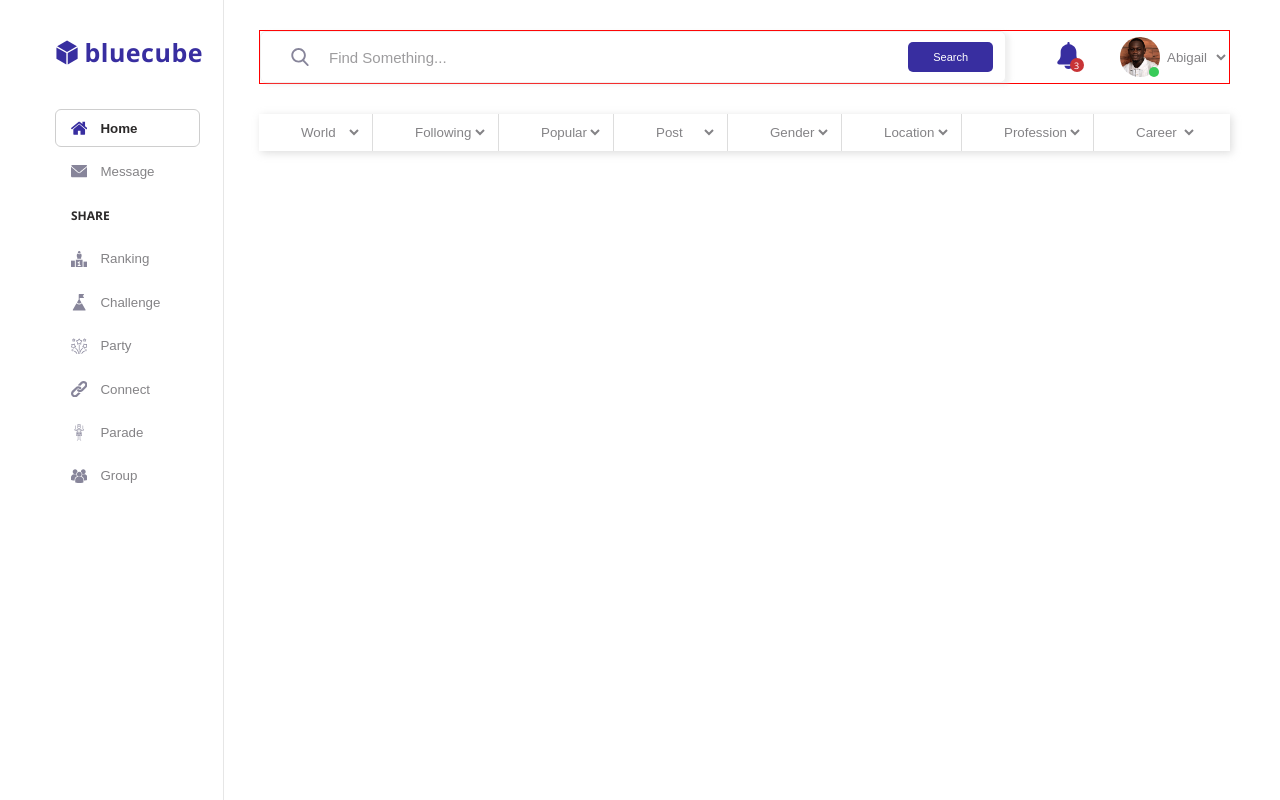
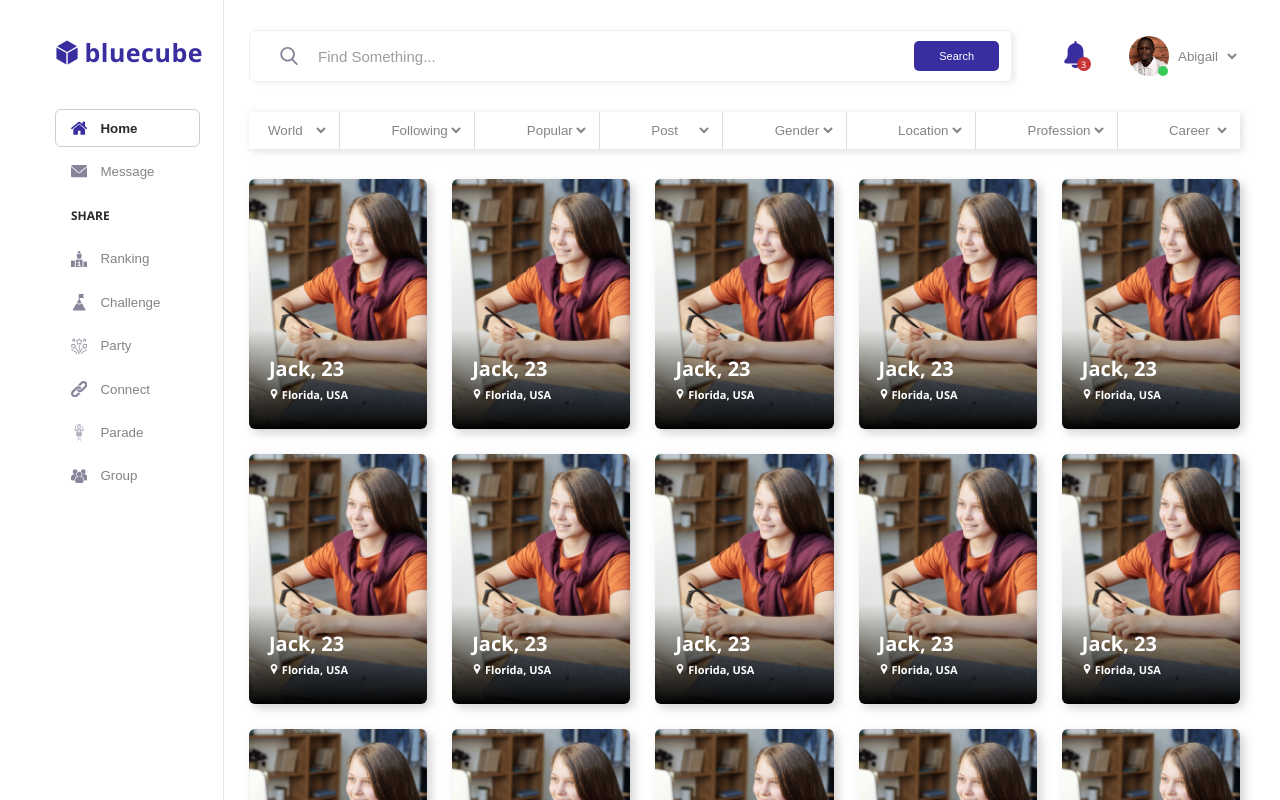
Before and after one commit to genral-walker/bluecode-Assessment, a React (Create React App) app: page / in a window 1280 px wide. Built offline with nearby package versions, Linux system fonts and the light colour scheme.

Commit message:
Finish Site.

```diff
--- a/src/components/App.js
+++ b/src/components/App.js
@@ -5,12 +5,12 @@ import Navigation from './Navigation/Navigation';
 import { ReactComponent as Search } from '../assets/svgs/search.svg';
 import { ReactComponent as Bell } from '../assets/svgs/bell.svg';
 import ChatBox from './ChatBox/ChatBox';
+import Catalogue from './Catalogue/Catalogue';
+
 
 const App = () => {
 
   const [state, setstate] = useState(false);
-
-  const toggleState = () => setstate(prev => !prev);
 
   return (
     <div className="App">
@@ -26,7 +26,7 @@ const App = () => {
           </form>
 
           <div className='notifications'>
-            <span onClick={() => toggleState()}>
+            <span onClick={() => setstate(prev => !prev)}>
               <Bell />
               <p>3</p>
             </span>
@@ -104,6 +104,34 @@ const App = () => {
 
         </div>
 
+        <section className='catalogue'>
+          <Catalogue />
+          <Catalogue />
+          <Catalogue />
+          <Catalogue />
+          <Catalogue />
+          <Catalogue />
+          <Catalogue />
+          <Catalogue />
+          <Catalogue />
+          <Catalogue />
+          <Catalogue />
+          <Catalogue />
+          <Catalogue />
+          <Catalogue />
+          <Catalogue />
+          <Catalogue />
+          <Catalogue />
+          <Catalogue />
+          <Catalogue />
+          <Catalogue />
+          <Catalogue />
+          <Catalogue />
+          <Catalogue />
+          <Catalogue />
+          <Catalogue />
+        </section>
+
       </main>
     </div>
   );
--- a/src/components/App.scss
+++ b/src/components/App.scss
@@ -29,7 +29,7 @@ body {
   font-family: "Noto Sans JP", sans-serif;
   font-family: "Segoe UI", Tahoma, Geneva, Verdana, sans-serif;
   box-sizing: border-box;
-  overflow-x: hidden;
+  overflow: hidden;
 }
 
 a {
@@ -72,13 +72,14 @@ textarea {
 .main {
   height: 100vh;
   width: 85.5%;
-  padding: 3rem 5rem 1.5rem 3.5rem;
+  padding: 3rem 4rem 3rem 2.5rem;
+  overflow-y: auto;
 }
 
 .main-nav {
-  border: 1px solid red;
   position: relative;
   @include flex-between;
+
 
   .search-box {
     @include flex-between;
@@ -113,11 +114,7 @@ textarea {
       font-size: 1.1rem;
       border-radius: 5px;
     }
-
-    @include responsive(hover) {
-    }
   }
-
 
   .notifications {
     flex: 0 0 18%;
@@ -170,10 +167,8 @@ textarea {
 
 
 
-
 .selects {
   @include flex-between;
-  justify-content: space-evenly;
   margin: 3rem 0;
   box-shadow: 2px 2px 8px rgba($color-text-light, 0.7);
   div {
@@ -184,3 +179,11 @@ textarea {
     }
   }
 }
+
+
+
+.catalogue {
+  display: grid;
+  grid-template-columns: repeat(5, 1fr);
+  gap: 2.5rem;
+}
--- /dev/null
+++ b/src/components/Catalogue/Catalogue.jsx
@@ -0,0 +1,36 @@
+
+import React from 'react';
+import styles from './Catalogue.module.scss';
+import { ReactComponent as Location } from '../../assets/svgs/location.svg';
+import { ReactComponent as Heart } from '../../assets/svgs/heart-oepn.svg';
+import { ReactComponent as Dislike } from '../../assets/svgs/dislike.svg';
+
+const Catalogue = () => {
+    return (
+        <div className={styles.body}>
+
+            <div>
+                <h2>Jack, 23</h2>
+                <p><Location /> Florida, USA</p>
+            </div>
+
+            <div>
+                <h2>Jack, 23</h2>
+                <p><Location /> Florida, USA</p>
+
+                <span className={styles.yes}>
+                    <button>
+                        <Heart />
+                    </button>
+                    <button>
+                        <Dislike />
+                    </button>
+                </span>
+
+            </div>
+
+        </div>
+    )
+};
+
+export default Catalogue;
--- /dev/null
+++ b/src/components/Catalogue/Catalogue.module.scss
@@ -0,0 +1,96 @@
+@import "../../assets/scss/main.scss";
+
+.body {
+  height: 25rem;
+  border-radius: 6px;
+  background: linear-gradient(to top, rgb(0, 0, 0), rgba(43, 41, 41, 0) 40%),
+    url(../../assets/images/woman.png);
+  background-size: cover;
+  position: relative;
+  overflow: hidden;
+  box-shadow: 4px 4px 10px rgba($color-text-light, 0.9);
+  cursor: pointer;
+
+  @include responsive(hover) {
+    div:last-of-type {
+      transform: translateY(0);
+      opacity: 1;
+    }
+  }
+  @include responsive(1500px) {
+    border-radius: 10px;
+  }
+
+  & * {
+    color: $color-white;
+    fill: $color-white;
+  }
+
+
+
+
+  div {
+    position: absolute;
+    left: 0;
+    width: 100%;
+    padding: 1rem 2rem 27px;
+
+    h2 {
+      font-size: 2rem;
+      font-weight: 600;
+      margin-bottom: 0.5rem;
+    }
+
+    p {
+      font-size: 1.1rem;
+      font-weight: 600;
+    }
+
+    svg {
+      width: 1rem;
+      height: 1rem;
+    }
+
+    &:first-of-type {
+      bottom: 0;
+    }
+
+    &:last-of-type {
+      bottom: 0;
+      background: $color-white;
+      padding: 1rem 1.5rem 13px;
+      & * {
+        color: $color-primary;
+        fill: $color-primary;
+        font-weight: 700;
+      }
+      transform: translateY(100%);
+      opacity: 0;
+      transition: 0.7s;
+
+      span {
+        @include flex-between;
+        margin-top: 1rem;
+
+        button {
+            @include flex-center;
+          & * {
+            fill: $color-white !important;
+            width: 1.2rem !important;
+            height: 1.2rem !important;
+          }
+          padding: 0.5rem 0;
+          flex: 0 0 48%;
+          border-radius: 3px;
+          &:first-of-type {
+            background: $color-secondary;
+          }
+
+          &:last-of-type {
+            background: $color-primary;
+          }
+        }
+      }
+    }
+  }
+}
--- a/src/components/ChatBox/ChatBox.jsx
+++ b/src/components/ChatBox/ChatBox.jsx
@@ -2,6 +2,7 @@
 import React from 'react';
 import styles from './ChatBox.module.scss';
 import { ReactComponent as Heart } from '../../assets/svgs/heart.svg';
+import { ReactComponent as Chat } from '../../assets/svgs/chat.svg';
 import pix from '../../assets/images/man.png';
 
 const ChatBox = () => {
@@ -31,7 +32,7 @@ const ChatBox = () => {
 
                 <p>Micheal liked you! <br /> About 20 minutes ago</p>
 
-                <Heart style={{ fill: '#382ea0' }} />
+                <Chat style={{ fill: '#382ea0' }} />
             </div>
         </div>
     )
--- a/src/components/ChatBox/ChatBox.module.scss
+++ b/src/components/ChatBox/ChatBox.module.scss
@@ -8,6 +8,7 @@
   position: absolute;
   top: 120%;
   right: 0;
+  z-index: 100000;
 
   .arrow {
     position: absolute;
```
Also changed, not shown: src/assets/svgs/heart-oepn.svg (added), src/assets/svgs/heart.svg.
